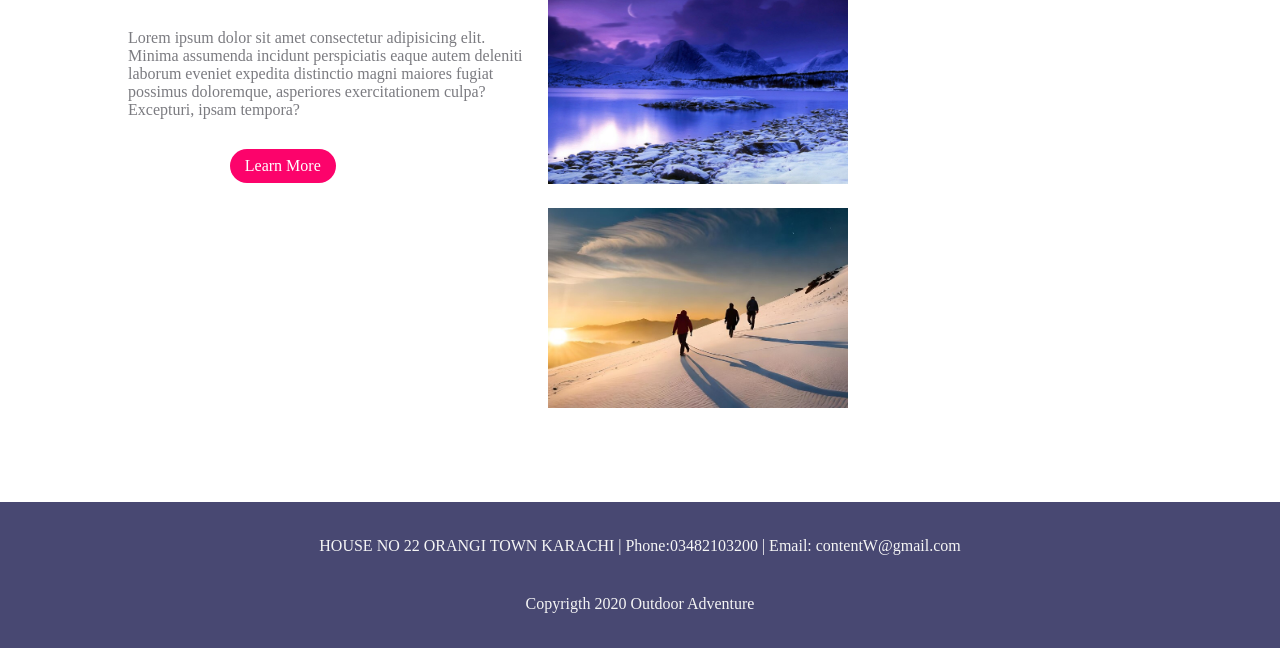
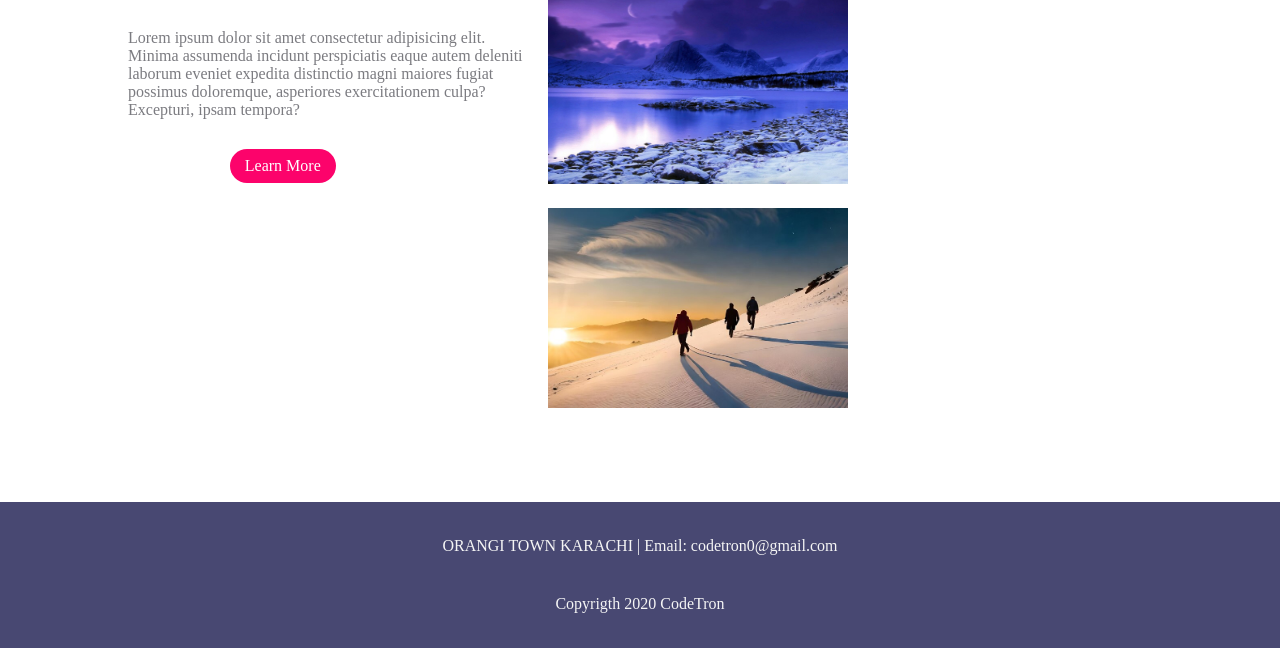
Before and after one commit to SYEDMUSAB125/CodeTron-Travel-agency, a plain HTML site: page index.html in a window 1280 px wide. Shown: the part 2840-3488 px from the top of the page. Drawn offline with Linux system fonts and the light colour scheme.

Commit message:
travel agecy website

```diff
--- a/index.html
+++ b/index.html
@@ -82,8 +82,8 @@
     <!-- footer -->
 
     <section class="footer">
-        <p>HOUSE NO 22 ORANGI TOWN KARACHI | Phone:03482103200 | Email: contentW@gmail.com</p>
-        <p>Copyrigth 2020 Outdoor Adventure</p>
+        <p>  ORANGI TOWN KARACHI  | Email: codetron0@gmail.com</p>
+        <p>Copyrigth 2020 CodeTron</p>
 
     </section>
 
```
